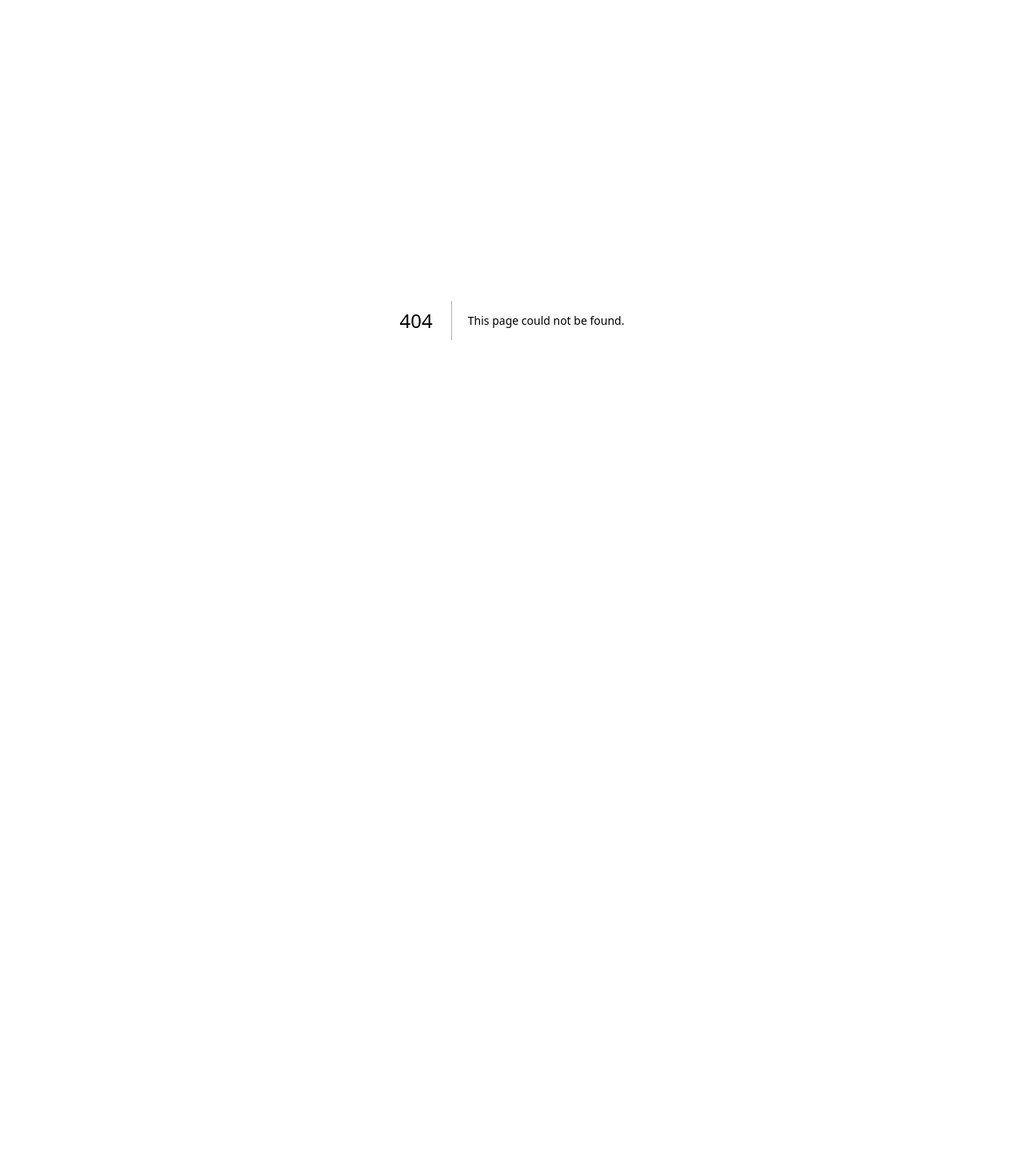
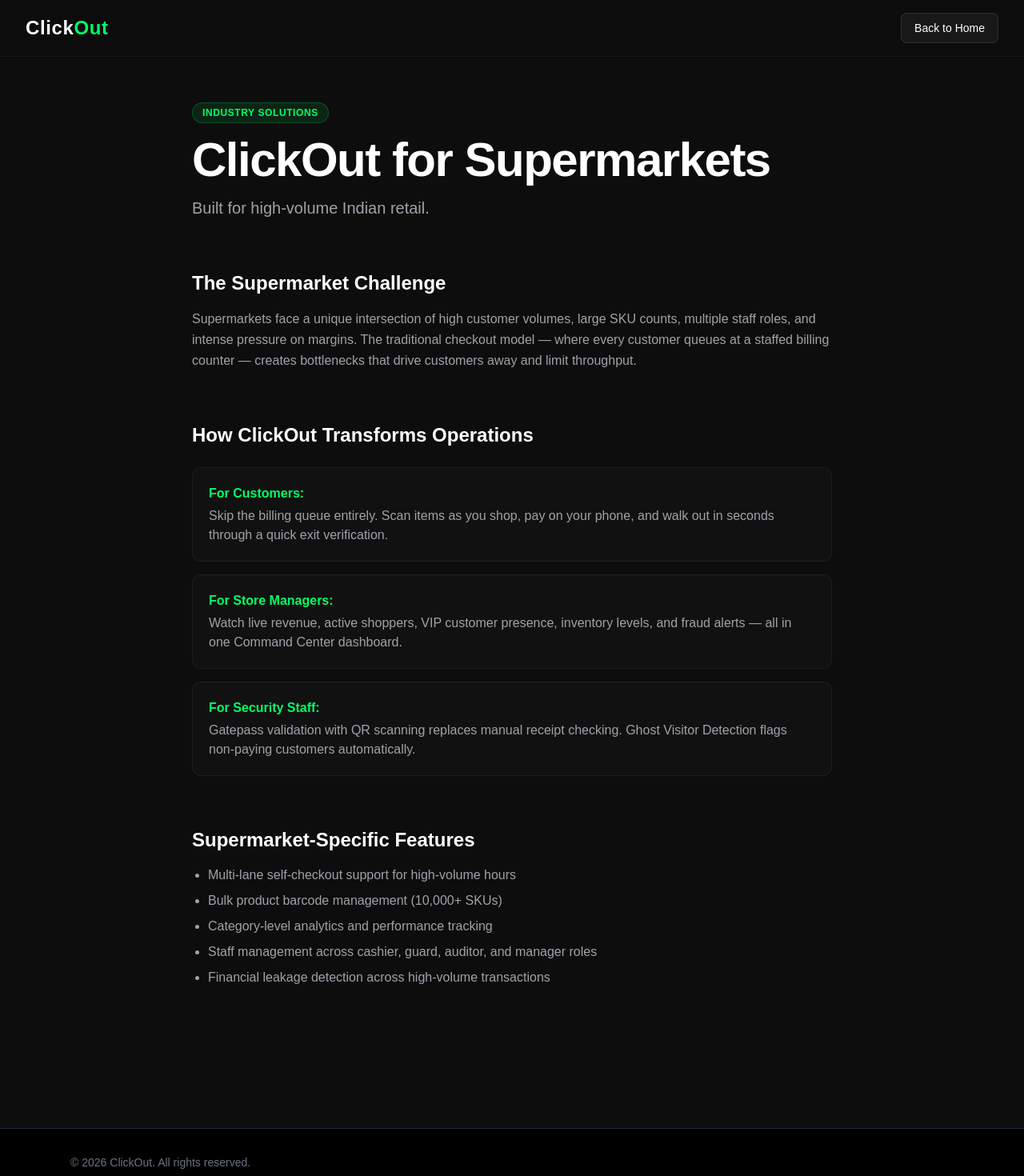
Before and after one commit to pravin7353/clickout-website, a Next.js app: page /industries/supermarkets in a window 1280 px wide. Before the commit this address had no page. Shown: the top 1470 px of the page at 80% size. Before the commit the page ends 800 px from the top, so only its background shows below. Built offline with nearby package versions, Linux system fonts and the light colour scheme.

Commit message:
feat: added inventory and supermarket pages

```diff
--- /dev/null
+++ b/app/features/inventory-management/page.tsx
@@ -0,0 +1,82 @@
+import React from 'react';
+import { Metadata } from 'next';
+import Link from 'next/link';
+
+export const metadata: Metadata = {
+  title: 'Retail Inventory Management Software | ClickOut',
+  description: 'Real-time retail inventory tracking. Every QR scan updates stock instantly. Get low-stock alerts and AI-powered procurement suggestions.',
+};
+
+export default function InventoryManagementPage() {
+  return (
+    <div className="min-h-screen bg-[#0d0d0d] text-[#EBEBE8]">
+      {/* NAVBAR */}
+      <nav className="fixed top-0 left-0 right-0 w-full flex items-center justify-between px-8 py-4 z-50 bg-[#0d0d0d]/80 backdrop-blur-xl border-b border-white/5">
+        <Link href="/" className="text-2xl font-modern font-bold tracking-wide">
+          <span className="text-white">Click</span><span className="text-[#00ff66]">Out</span>
+        </Link>
+        <Link href="/" className="bg-white/5 hover:bg-white/10 px-4 py-2 rounded-lg text-white text-sm transition border border-white/10">
+          Back to Home
+        </Link>
+      </nav>
+
+      <main className="pt-32 pb-24 px-6 md:px-8">
+        <div className="max-w-[800px] mx-auto space-y-16">
+
+          <div className="space-y-4">
+            <h1 className="text-4xl md:text-6xl font-bold text-white tracking-tight font-modern">Inventory Management</h1>
+            <p className="text-xl text-[#00ff66] font-light">Real-time stock sync with every scan.</p>
+          </div>
+
+          <section className="space-y-4">
+            <h2 className="text-2xl font-semibold text-white">What Is ClickOut Inventory Management?</h2>
+            <p className="text-[#a1a1aa] leading-relaxed">
+              ClickOut Inventory Management is a real-time stock tracking system integrated directly with the self-checkout flow. Every product scanned at checkout automatically updates inventory counts, providing store managers with live stock levels, automated low-stock alerts, and AI-powered reorder suggestions.
+            </p>
+          </section>
+
+          <section className="space-y-6">
+            <h2 className="text-2xl font-semibold text-white">Core Capabilities</h2>
+            <div className="grid grid-cols-1 md:grid-cols-2 gap-4">
+              <div className="bg-white/[0.02] border border-white/5 p-6 rounded-xl">
+                <h3 className="text-white font-semibold mb-2">Real-Time Stock Sync</h3>
+                <p className="text-[#a1a1aa] text-sm">Inventory levels update instantly when customers scan products during self-checkout — no end-of-day reconciliation required.</p>
+              </div>
+              <div className="bg-white/[0.02] border border-white/5 p-6 rounded-xl">
+                <h3 className="text-white font-semibold mb-2">Low Stock Alerts</h3>
+                <p className="text-[#a1a1aa] text-sm">Automated alerts when any SKU falls below configurable threshold levels to prevent stockouts.</p>
+              </div>
+              <div className="bg-white/[0.02] border border-white/5 p-6 rounded-xl">
+                <h3 className="text-white font-semibold mb-2">Procurement Engine</h3>
+                <p className="text-[#a1a1aa] text-sm">AI-assisted procurement suggestions based on sales velocity and stock levels. Connects with vendor management.</p>
+              </div>
+              <div className="bg-white/[0.02] border border-white/5 p-6 rounded-xl">
+                <h3 className="text-white font-semibold mb-2">Leakage Detection</h3>
+                <p className="text-[#a1a1aa] text-sm">Identifies discrepancies between scanned inventory and physical stock — a key indicator of theft or error.</p>
+              </div>
+            </div>
+          </section>
+
+          <section className="space-y-4">
+            <h2 className="text-2xl font-semibold text-white">Inventory Analytics</h2>
+            <ul className="list-disc pl-5 text-[#a1a1aa] space-y-2">
+              <li>Top-selling SKUs by hour, day, and week</li>
+              <li>Slow-moving inventory identification</li>
+              <li>Category-level performance metrics</li>
+              <li>Shrinkage rate tracking</li>
+              <li>Demand forecasting for seasonal trends</li>
+            </ul>
+          </section>
+
+        </div>
+      </main>
+
+      {/* FOOTER */}
+      <footer className="w-full border-t border-gray-800 bg-black mt-20">
+        <div className="max-w-6xl mx-auto px-6 py-8 flex flex-col md:flex-row justify-between items-center gap-4">
+          <p className="text-gray-500 text-sm">© {new Date().getFullYear()} ClickOut. All rights reserved.</p>
+        </div>
+      </footer>
+    </div>
+  );
+}
--- /dev/null
+++ b/app/industries/supermarkets/page.tsx
@@ -0,0 +1,79 @@
+import React from 'react';
+import { Metadata } from 'next';
+import Link from 'next/link';
+
+export const metadata: Metadata = {
+  title: 'Supermarket Management Software India | ClickOut',
+  description: 'Transform your supermarket with ClickOut. Eliminate billing queues, manage thousands of SKUs, and track VIP customers across multiple locations.',
+};
+
+export default function SupermarketsPage() {
+  return (
+    <div className="min-h-screen bg-[#0d0d0d] text-[#EBEBE8]">
+      {/* NAVBAR */}
+      <nav className="fixed top-0 left-0 right-0 w-full flex items-center justify-between px-8 py-4 z-50 bg-[#0d0d0d]/80 backdrop-blur-xl border-b border-white/5">
+        <Link href="/" className="text-2xl font-modern font-bold tracking-wide">
+          <span className="text-white">Click</span><span className="text-[#00ff66]">Out</span>
+        </Link>
+        <Link href="/" className="bg-white/5 hover:bg-white/10 px-4 py-2 rounded-lg text-white text-sm transition border border-white/10">
+          Back to Home
+        </Link>
+      </nav>
+
+      <main className="pt-32 pb-24 px-6 md:px-8">
+        <div className="max-w-[800px] mx-auto space-y-16">
+
+          <div className="space-y-4">
+            <div className="inline-block px-3 py-1 bg-[#00ff66]/10 text-[#00ff66] text-xs font-bold tracking-wider rounded-full border border-[#00ff66]/20 mb-4">INDUSTRY SOLUTIONS</div>
+            <h1 className="text-4xl md:text-6xl font-bold text-white tracking-tight font-modern">ClickOut for Supermarkets</h1>
+            <p className="text-xl text-[#a1a1aa] font-light">Built for high-volume Indian retail.</p>
+          </div>
+
+          <section className="space-y-4">
+            <h2 className="text-2xl font-semibold text-white">The Supermarket Challenge</h2>
+            <p className="text-[#a1a1aa] leading-relaxed">
+              Supermarkets face a unique intersection of high customer volumes, large SKU counts, multiple staff roles, and intense pressure on margins. The traditional checkout model — where every customer queues at a staffed billing counter — creates bottlenecks that drive customers away and limit throughput.
+            </p>
+          </section>
+
+          <section className="space-y-6">
+            <h2 className="text-2xl font-semibold text-white">How ClickOut Transforms Operations</h2>
+            <div className="space-y-4">
+              <div className="bg-white/[0.02] border border-white/5 p-5 rounded-xl">
+                <strong className="text-[#00ff66] block mb-1">For Customers:</strong>
+                <span className="text-[#a1a1aa]">Skip the billing queue entirely. Scan items as you shop, pay on your phone, and walk out in seconds through a quick exit verification.</span>
+              </div>
+              <div className="bg-white/[0.02] border border-white/5 p-5 rounded-xl">
+                <strong className="text-[#00ff66] block mb-1">For Store Managers:</strong>
+                <span className="text-[#a1a1aa]">Watch live revenue, active shoppers, VIP customer presence, inventory levels, and fraud alerts — all in one Command Center dashboard.</span>
+              </div>
+              <div className="bg-white/[0.02] border border-white/5 p-5 rounded-xl">
+                <strong className="text-[#00ff66] block mb-1">For Security Staff:</strong>
+                <span className="text-[#a1a1aa]">Gatepass validation with QR scanning replaces manual receipt checking. Ghost Visitor Detection flags non-paying customers automatically.</span>
+              </div>
+            </div>
+          </section>
+
+          <section className="space-y-4">
+            <h2 className="text-2xl font-semibold text-white">Supermarket-Specific Features</h2>
+            <ul className="list-disc pl-5 text-[#a1a1aa] space-y-2">
+              <li>Multi-lane self-checkout support for high-volume hours</li>
+              <li>Bulk product barcode management (10,000+ SKUs)</li>
+              <li>Category-level analytics and performance tracking</li>
+              <li>Staff management across cashier, guard, auditor, and manager roles</li>
+              <li>Financial leakage detection across high-volume transactions</li>
+            </ul>
+          </section>
+
+        </div>
+      </main>
+
+      {/* FOOTER */}
+      <footer className="w-full border-t border-gray-800 bg-black mt-20">
+        <div className="max-w-6xl mx-auto px-6 py-8 flex flex-col md:flex-row justify-between items-center gap-4">
+          <p className="text-gray-500 text-sm">© {new Date().getFullYear()} ClickOut. All rights reserved.</p>
+        </div>
+      </footer>
+    </div>
+  );
+}
--- a/app/page.tsx
+++ b/app/page.tsx
@@ -681,8 +681,10 @@ export default function Home() {
           </p>
           <div className="flex flex-col items-center gap-4">
             <div className="flex flex-wrap gap-4 text-sm text-gray-500 justify-center mb-2">
-              <span className="text-white font-semibold">Features:</span>
+              <span className="text-white font-semibold">Features & Industries:</span>
               <Link href="/features/self-checkout" className="hover:text-[#00ff66] transition-colors">Self-Checkout</Link>
+              <Link href="/features/inventory-management" className="hover:text-[#00ff66] transition-colors">Inventory</Link>
+              <Link href="/industries/supermarkets" className="hover:text-[#00ff66] transition-colors">Supermarkets</Link>
             </div>
             <div className="flex flex-wrap gap-4 text-sm text-gray-500 justify-center">
               <Link href="/about" className="hover:text-white transition-colors">About</Link>
```
